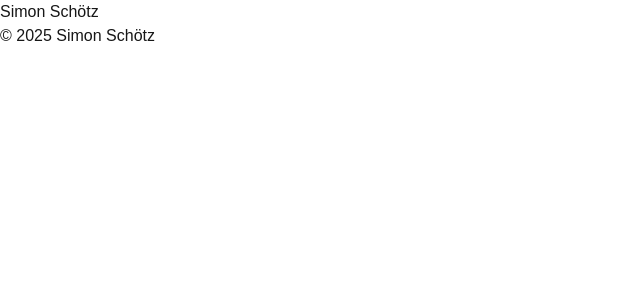
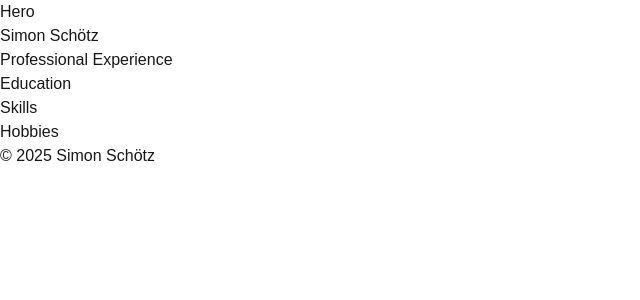
Before and after one commit to SimonSchoetz/simon-schoetz-website-2025, a Next.js app: page / in a window 1280 px wide. Shown: the top 300 px of the page, without its empty margins (0-640 px from the left). Built offline with nearby package versions, Linux system fonts and the light colour scheme.

Commit message:
outline different sections

```diff
--- a/app/page.tsx
+++ b/app/page.tsx
@@ -4,7 +4,14 @@ const MainPage: NextPage = () => {
   return (
     <div>
       <main>
-        <h1>Simon Schötz</h1>
+        <section>
+          Hero
+          <h1>Simon Schötz</h1>
+        </section>
+        <section>Professional Experience</section>
+        <section>Education</section>
+        <section>Skills</section>
+        <section>Hobbies</section>
       </main>
       <footer>
         <p>© 2025 Simon Schötz</p>
```
